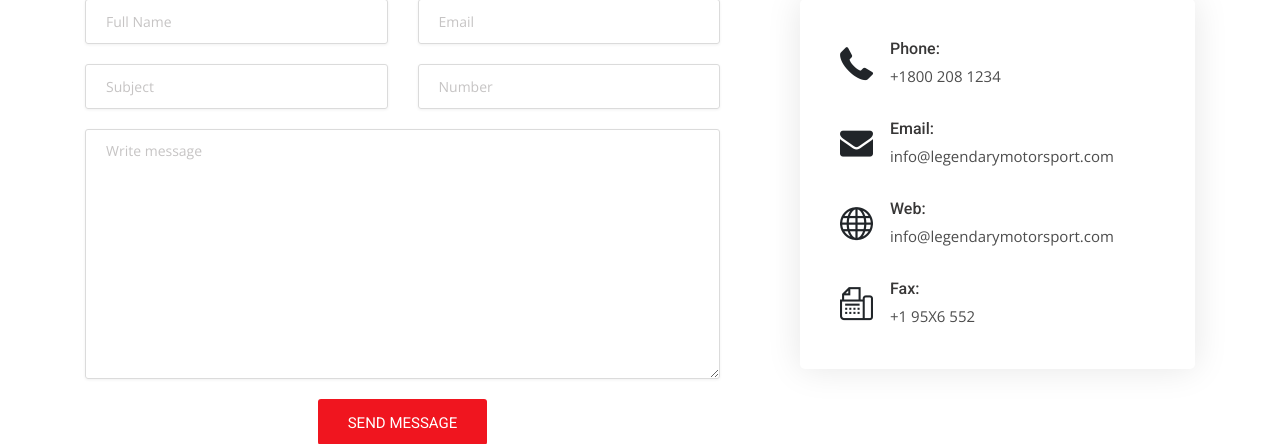
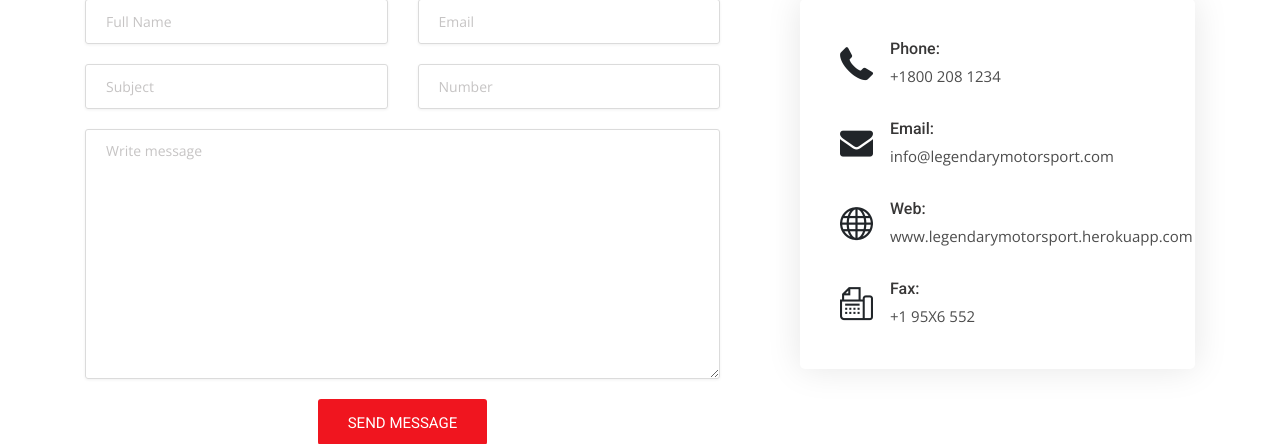
Before and after one commit to IRON747/legendarymotorsport, a Django app: page /contact in a window 1280 px wide. Shown: the part 592-1036 px from the top of the page. Run offline with Django 3.2, Linux system fonts and the light colour scheme; parts of the project's set-up code (start-up, migrations or seed data) failed here and were passed over; some libraries are stand-ins or nearby versions.

Commit message:
updated website

```diff
--- a/template/pages/contact.html
+++ b/template/pages/contact.html
@@ -89,7 +89,7 @@
                             </div>
                             <div class="detail">
                                 <h5>Web:</h5>
-                                <p><a href="#">info@legendarymotorsport.com</a></p>
+                                <p><a href="#">www.legendarymotorsport.herokuapp.com</a></p>
                             </div>
                         </div>
                         <div class="ci-box mb-0">
```
